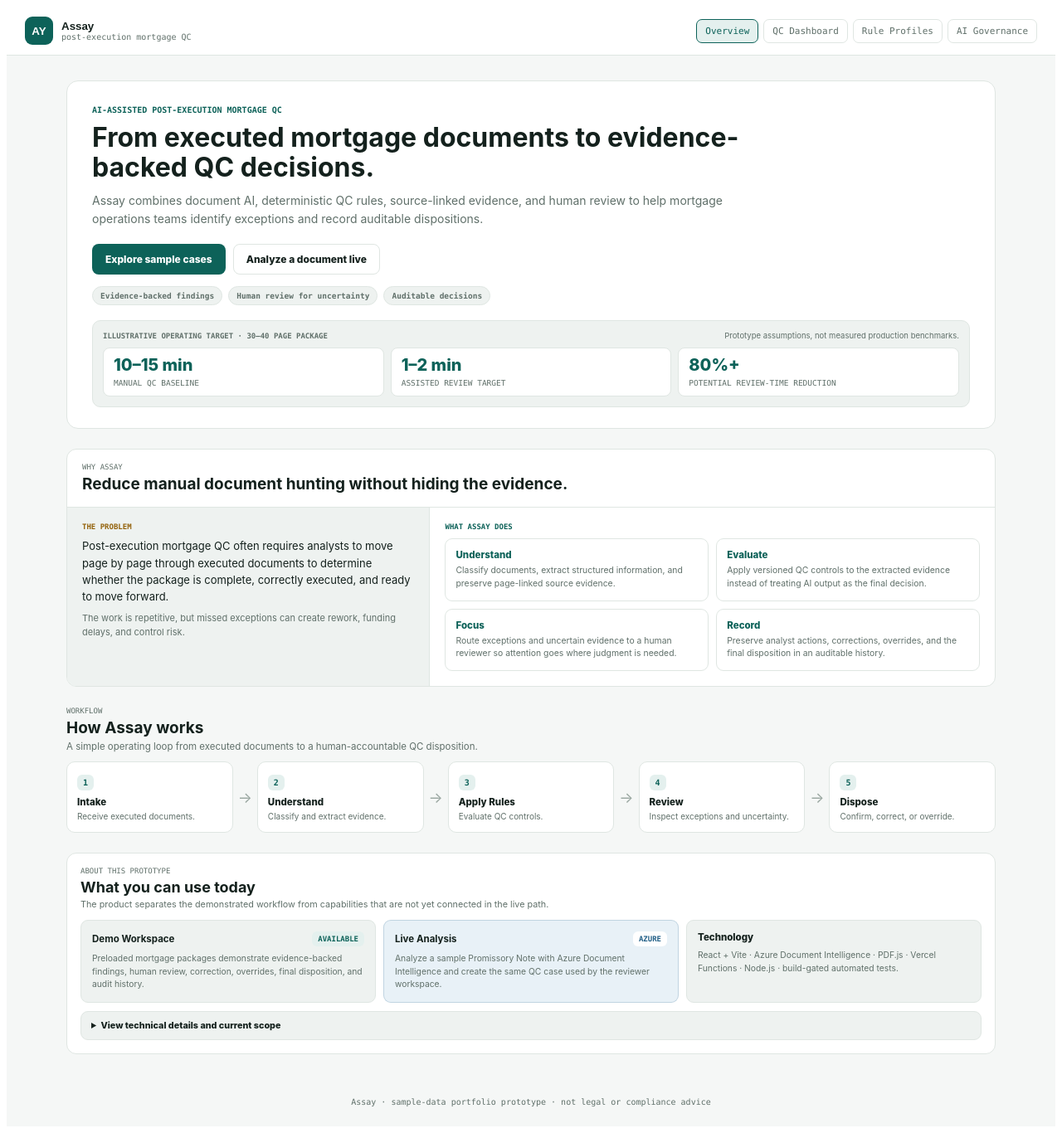
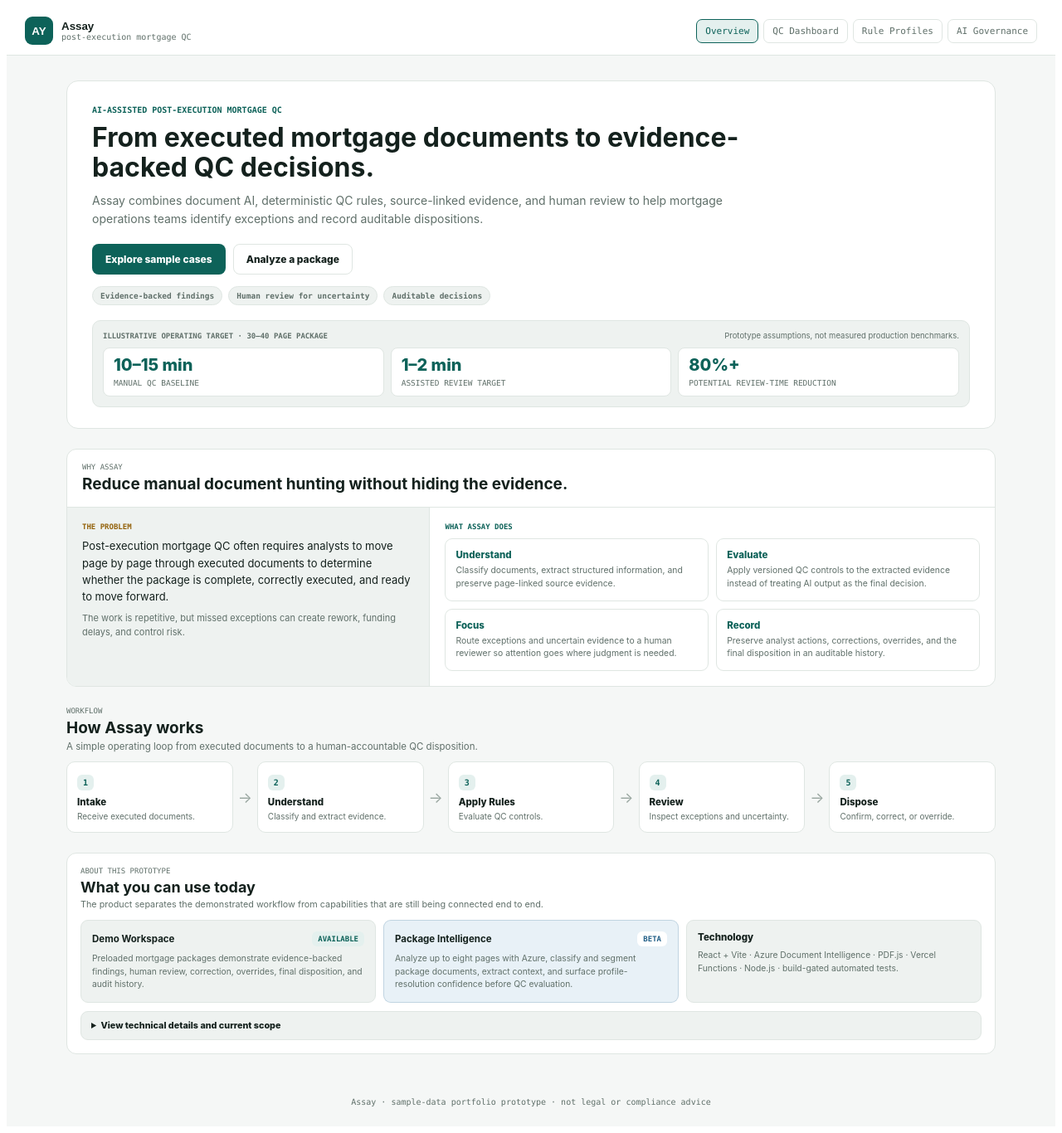
Before and after one commit to ckochar/Assay, a React (Vite) app: page / in a window 1280 px wide. Shown: the whole page at 83% size. Built offline with nearby package versions, Linux system fonts and the light colour scheme.

Commit message:
Surface package intelligence from Assay overview

```diff
--- a/src/OverviewScreen.jsx
+++ b/src/OverviewScreen.jsx
@@ -120,7 +120,7 @@ function AboutPrototype() {
   return <section style={{ marginTop: 24, background: C.panel, border: `1px solid ${C.line}`, borderRadius: 12, padding: 16 }}>
     <div style={{ ...mono, color: C.sub, fontSize: 9 }}>ABOUT THIS PROTOTYPE</div>
     <h2 style={{ ...display, margin: "4px 0 4px", fontSize: 18 }}>What you can use today</h2>
-    <p style={{ color: C.sub, fontSize: 10.8, margin: "0 0 12px" }}>The product separates the demonstrated workflow from capabilities that are not yet connected in the live path.</p>
+    <p style={{ color: C.sub, fontSize: 10.8, margin: "0 0 12px" }}>The product separates the demonstrated workflow from capabilities that are still being connected end to end.</p>
 
     <div style={{ display: "grid", gridTemplateColumns: "repeat(3,minmax(210px,1fr))", gap: 9 }}>
       <div style={{ background: C.muted, border: `1px solid ${C.line}`, borderRadius: 9, padding: 13 }}>
@@ -128,8 +128,8 @@ function AboutPrototype() {
         <p style={{ color: C.sub, fontSize: 10.3, lineHeight: 1.5, margin: "7px 0 0" }}>Preloaded mortgage packages demonstrate evidence-backed findings, human review, correction, overrides, final disposition, and audit history.</p>
       </div>
       <div style={{ background: C.blueSoft, border: `1px solid ${C.blue}33`, borderRadius: 9, padding: 13 }}>
-        <div style={{ display: "flex", justifyContent: "space-between", gap: 8, alignItems: "center" }}><b style={{ fontSize: 11.5 }}>Live Analysis</b><span style={{ ...mono, color: C.blue, background: C.panel, borderRadius: 6, padding: "4px 7px", fontSize: 9, fontWeight: 800 }}>AZURE</span></div>
-        <p style={{ color: C.sub, fontSize: 10.3, lineHeight: 1.5, margin: "7px 0 0" }}>Analyze a sample Promissory Note with Azure Document Intelligence and create the same QC case used by the reviewer workspace.</p>
+        <div style={{ display: "flex", justifyContent: "space-between", gap: 8, alignItems: "center" }}><b style={{ fontSize: 11.5 }}>Package Intelligence</b><span style={{ ...mono, color: C.blue, background: C.panel, borderRadius: 6, padding: "4px 7px", fontSize: 9, fontWeight: 800 }}>BETA</span></div>
+        <p style={{ color: C.sub, fontSize: 10.3, lineHeight: 1.5, margin: "7px 0 0" }}>Analyze up to eight pages with Azure, classify and segment package documents, extract context, and surface profile-resolution confidence before QC evaluation.</p>
       </div>
       <div style={{ background: C.muted, border: `1px solid ${C.line}`, borderRadius: 9, padding: 13 }}>
         <div style={{ fontWeight: 800, fontSize: 11.5 }}>Technology</div>
@@ -140,8 +140,8 @@ function AboutPrototype() {
     <details style={{ marginTop: 10, background: C.muted, border: `1px solid ${C.line}`, borderRadius: 9, padding: "10px 12px" }}>
       <summary style={{ cursor: "pointer", fontSize: 10.8, fontWeight: 800 }}>View technical details and current scope</summary>
       <div style={{ display: "grid", gridTemplateColumns: "repeat(2,minmax(260px,1fr))", gap: 12, marginTop: 10, color: C.sub, fontSize: 10.3, lineHeight: 1.55 }}>
-        <div><b style={{ color: C.ink }}>Live scope</b><br />The current live pipeline analyzes pages 1–2 of a Promissory Note, preserves Azure page geometry for evidence highlighting, and uses a Live Note Baseline profile. Multi-document package intelligence and automatic rule-profile resolution are not yet connected.</div>
-        <div><b style={{ color: C.ink }}>Decision model</b><br />Azure performs document OCR/layout analysis. Assay normalizes extracted information and runs versioned QC controls. Uncertain signature evidence remains a human-review item rather than being treated as a legally validated signature.</div>
+        <div><b style={{ color: C.ink }}>Live scope</b><br />Package Intelligence currently analyzes up to eight pages, produces a document inventory, extracts loan/jurisdiction context, and identifies a candidate jurisdiction profile. Package-level QC rule generation is the next connection. The earlier two-page Promissory Note analyzer remains available separately.</div>
+        <div><b style={{ color: C.ink }}>Decision model</b><br />Azure performs document OCR/layout analysis. Assay normalizes extracted information and uses transparent classification/context logic. Unknown or low-confidence pages remain review items rather than receiving a silent document or policy assignment.</div>
       </div>
     </details>
   </section>;
@@ -153,7 +153,7 @@ export default function OverviewScreen({ onNavigate }) {
       <div style={{ ...mono, color: C.teal, fontSize: 10, fontWeight: 800 }}>AI-ASSISTED POST-EXECUTION MORTGAGE QC</div>
       <h1 style={{ fontSize: 32, lineHeight: 1.12, margin: "10px 0 11px", maxWidth: 790 }}>From executed mortgage documents to evidence-backed QC decisions.</h1>
       <p style={{ color: C.sub, fontSize: 14, lineHeight: 1.6, maxWidth: 820, margin: 0 }}>Assay combines document AI, deterministic QC rules, source-linked evidence, and human review to help mortgage operations teams identify exceptions and record auditable dispositions.</p>
-      <div style={{ display: "flex", gap: 9, flexWrap: "wrap", marginTop: 19 }}><Action onClick={() => onNavigate("dashboard")}>Explore sample cases</Action><Action href="/live" secondary>Analyze a document live</Action></div>
+      <div style={{ display: "flex", gap: 9, flexWrap: "wrap", marginTop: 19 }}><Action onClick={() => onNavigate("dashboard")}>Explore sample cases</Action><Action href="/package" secondary>Analyze a package</Action></div>
       <div style={{ display: "flex", gap: 7, flexWrap: "wrap", marginTop: 14 }}><ProofPoint>Evidence-backed findings</ProofPoint><ProofPoint>Human review for uncertainty</ProofPoint><ProofPoint>Auditable decisions</ProofPoint></div>
       <ValueStrip />
     </section>
```
